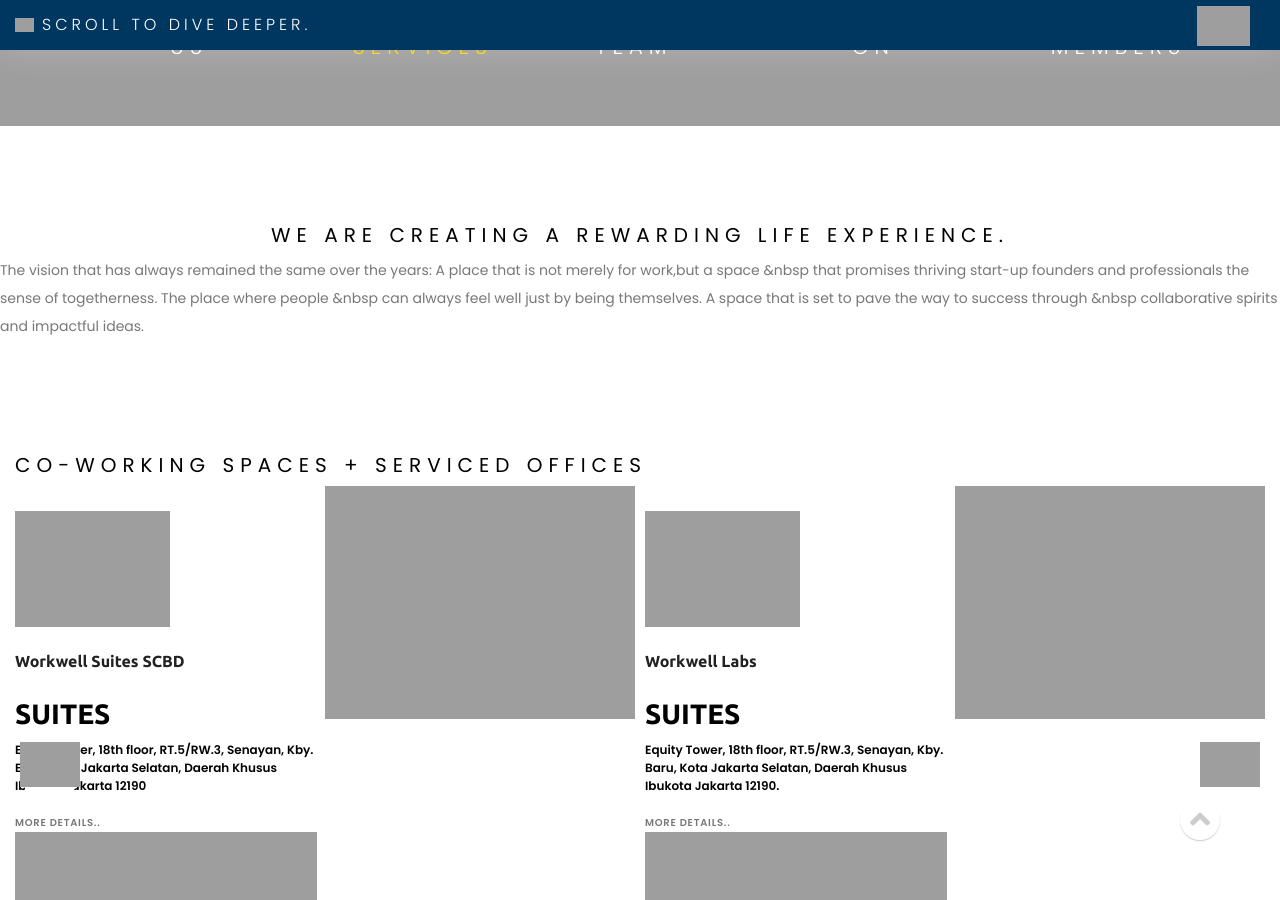
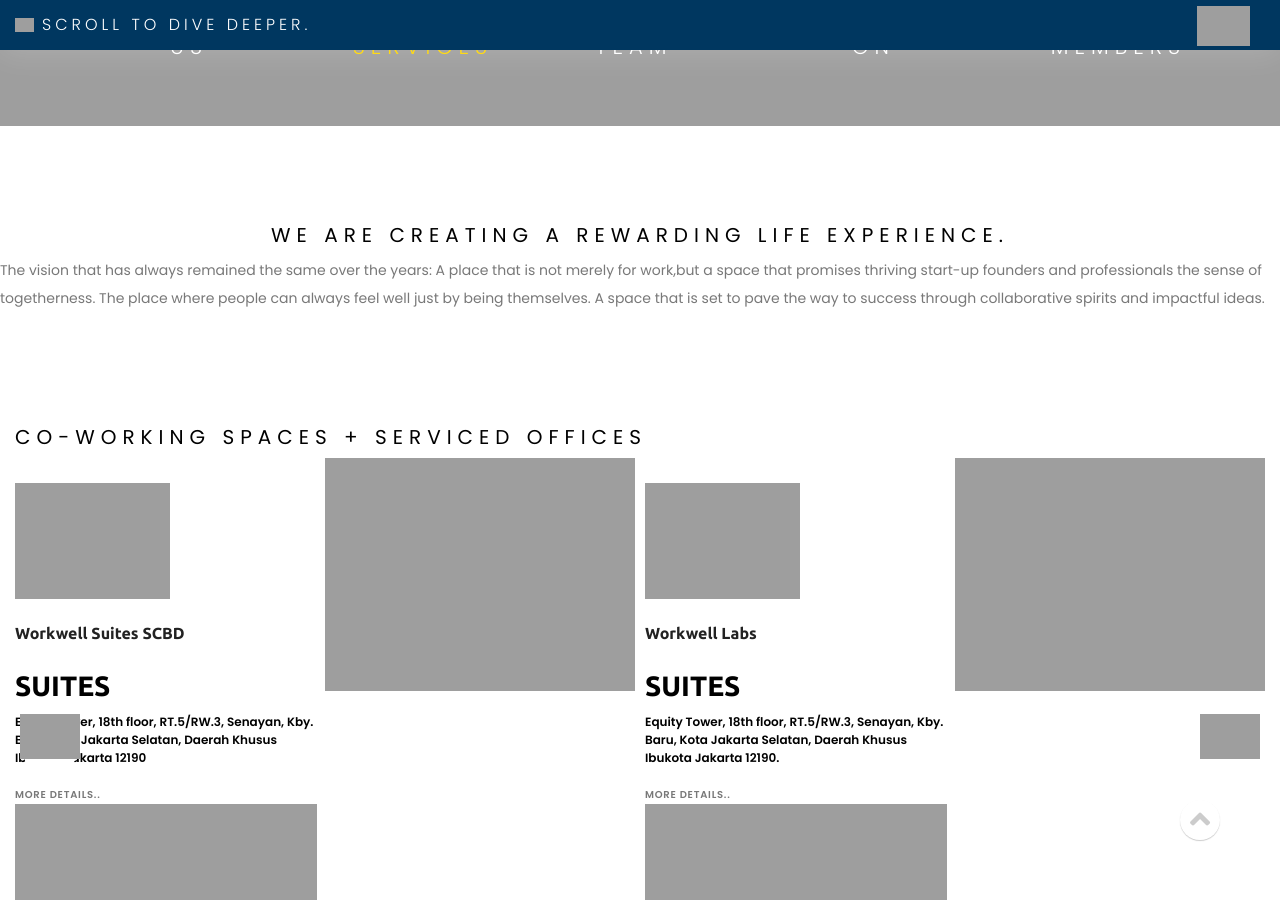
Before and after one commit to kemtol/wellspace, a Jekyll site: the page built from _nav/all.markdown, in a window 1280 px wide and 900 px high, scrolled down 743 px. Built offline with Jekyll 4.4.1, drawn with Linux system fonts in a browser that asks for light colours; nearby versions of some CDN libraries; library files that are not in the unit come from our copies; grey boxes are pictures that could not be loaded.

Commit message:
Updated All

```diff
--- a/_nav/all.markdown
+++ b/_nav/all.markdown
@@ -7,7 +7,4 @@
 
 #### WE ARE CREATING A REWARDING LIFE EXPERIENCE.
 
-The vision that has always remained the same over the years: A place that is not merely for work,but a space &nbsp
-that promises thriving start-up founders and professionals the sense of togetherness. The place where people &nbsp
-can always feel well just by being themselves. A space that is set to pave the way to success through &nbsp
-collaborative spirits and impactful ideas.
+The vision that has always remained the same over the years: A place that is not merely for work,but a space that promises thriving start-up founders and professionals the sense of togetherness. The place where people can always feel well just by being themselves. A space that is set to pave the way to success through collaborative spirits and impactful ideas.
```
